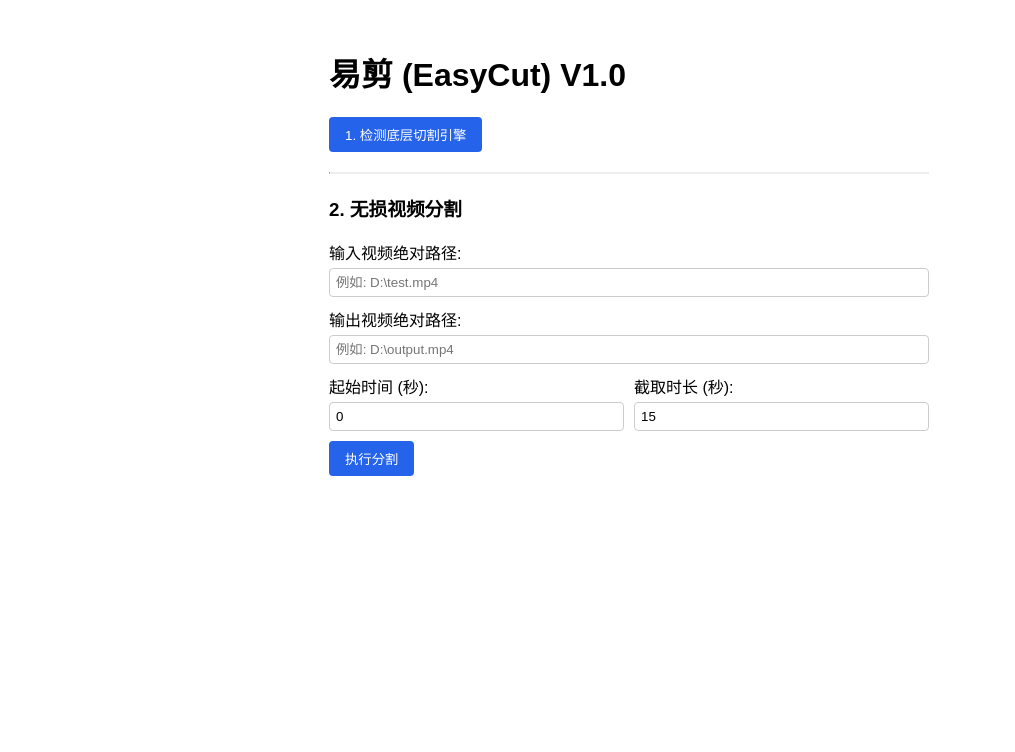
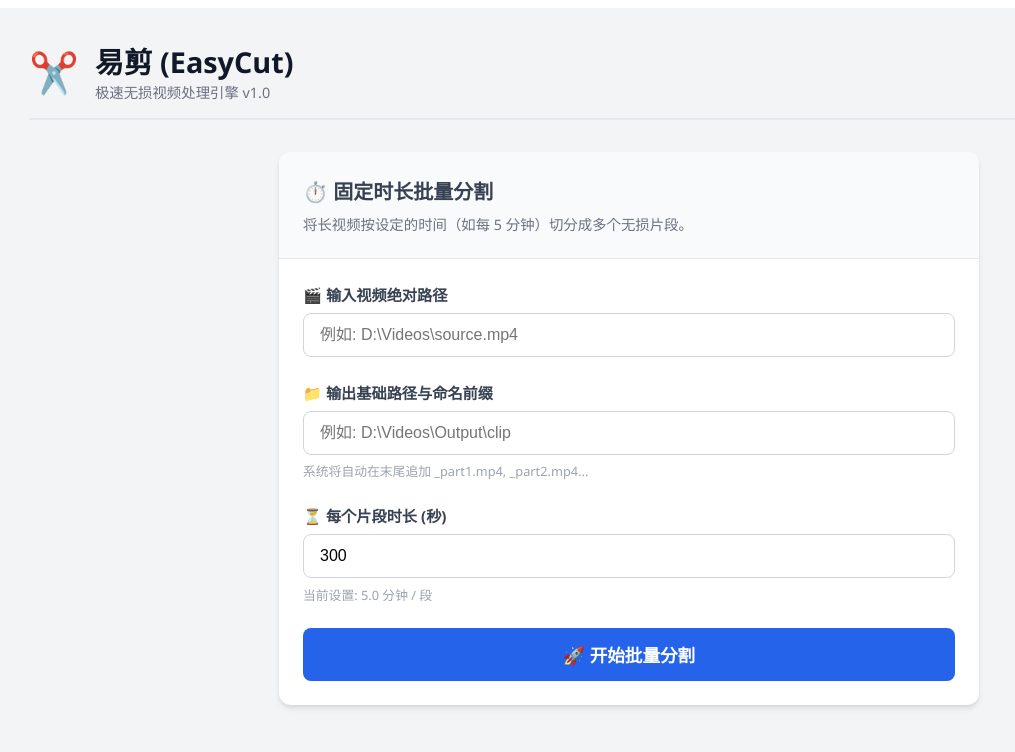
Before and after one commit to GuTuJiDi/easy-cut, a Vue app: page / in a window 1280 px wide. Shown: the top 752 px of the page, without its empty margins (11-1026 px from the left). Built offline with nearby package versions, Linux system fonts and the light colour scheme.

Commit message:
feat(frontend):重构UI，完成固定时长批量分割卡片，对接batch接口

```diff
--- a/src/App.vue
+++ b/src/App.vue
@@ -1,39 +1,62 @@
 <template>
-  <div class="container">
-    <h1>易剪 (EasyCut) V1.0 </h1>
-    <div class="section">
-      <button @click="testEngine">1. 检测底层切割引擎</button>
-      <p v-if="engineStatus" class="status">{{ engineStatus }}</p>
-    </div>
-    <hr>
-    <div class="section">
-      <h3>2. 无损视频分割</h3>
-      <div class="form-group">
-        <label>输入视频绝对路径:</label>
-        <input v-model="splitParams.input" type="text" placeholder="例如: D:\test.mp4" />
+  <div class="app-container">
+    <header class="header">
+      <div class="logo">✂️</div>
+      <div class="title-area">
+        <h1>易剪 (EasyCut)</h1>
+        <p class="subtitle">极速无损视频处理引擎 v1.0</p>
       </div>
-      <div class="form-group">
-        <label>输出视频绝对路径:</label>
-        <input v-model="splitParams.output" type="text" placeholder="例如: D:\output.mp4" />
-      </div>
-      <div class="form-group row">
-        <div>
-          <label>起始时间 (秒):</label>
-          <input v-model="splitParams.startTime" type="text" placeholder="0" />
+    </header>
+
+    <main class="main-content">
+      <div class="card">
+        <div class="card-header">
+          <h2>⏱️ 固定时长批量分割</h2>
+          <p>将长视频按设定的时间（如每 5 分钟）切分成多个无损片段。</p>
         </div>
-        <div>
-          <label>截取时长 (秒):</label>
-          <input v-model="splitParams.duration" type="text" placeholder="15" />
+
+        <div class="card-body">
+          <div class="form-group">
+            <label>🎬 输入视频绝对路径</label>
+            <input
+                v-model="batchParams.inputPath"
+                type="text"
+                placeholder="例如: D:\Videos\source.mp4"
+            />
+          </div>
+
+          <div class="form-group">
+            <label>📁 输出基础路径与命名前缀</label>
+            <input
+                v-model="batchParams.baseOutputName"
+                type="text"
+                placeholder="例如: D:\Videos\Output\clip"
+            />
+            <span class="hint">系统将自动在末尾追加 _part1.mp4, _part2.mp4...</span>
+          </div>
+
+          <div class="form-group">
+            <label>⏳ 每个片段时长 (秒)</label>
+            <input
+                v-model.number="batchParams.segmentDuration"
+                type="number"
+                min="1"
+                placeholder="例如: 300"
+            />
+            <span class="hint">当前设置: {{ (batchParams.segmentDuration / 60).toFixed(1) }} 分钟 / 段</span>
+          </div>
+
+          <button class="primary-btn" @click="runBatchSplit" :disabled="isProcessing">
+            <span v-if="isProcessing" class="spinner">⚙️</span>
+            {{ isProcessing ? '引擎全速处理中...' : '🚀 开始批量分割' }}
+          </button>
+
+          <div v-if="resultLog" :class="['result-box', isError ? 'error' : 'success']">
+            <pre>{{ resultLog }}</pre>
+          </div>
         </div>
       </div>
-
-      <button @click="runSplitTask" :disabled="isProcessing">
-        {{ isProcessing ? '处理中...' : '执行分割' }}
-      </button>
-      <p v-if="splitResult" :class="{status: true, error: isError ,success: !isError}">
-        {{ splitResult }}
-      </p>
-    </div>
+    </main>
   </div>
 </template>
 
@@ -41,50 +64,44 @@
 import { ref, reactive } from 'vue';
 import { invoke } from '@tauri-apps/api/core';
 
-const engineStatus = ref('');
-
-async function testEngine() {
-  try {
-    // 调用 Rust 后端的 check_ffmpeg_status 方法
-    const result = await invoke<string>('check_ffmpeg_status');
-    engineStatus.value = `✅ ${result}`;
-  } catch (error) {
-    engineStatus.value = `❌ 错误: ${error}`;
-  }
-}
-// Charlie 新增的前端逻辑
+// 状态管理
 const isProcessing = ref(false);
-const splitResult = ref('');
+const resultLog = ref('');
 const isError = ref(false);
 
-const splitParams = reactive({
-  input: '',
-  output: '',
-  startTime: '0',
-  duration: '15'
+// 表单数据绑定
+const batchParams = reactive({
+  inputPath: '',
+  baseOutputName: '',
+  segmentDuration: 300 // 默认 300 秒 (5分钟)
 });
 
-async function runSplitTask() {
-  if (!splitParams.input || !splitParams.output) {
-    splitResult.value = "请填写完整的路径！";
+// 触发后端切割任务
+async function runBatchSplit() {
+  // 基础校验
+  if (!batchParams.inputPath || !batchParams.baseOutputName || !batchParams.segmentDuration) {
+    resultLog.value = "⚠️ 请填写完整的路径和时长参数！";
     isError.value = true;
     return;
   }
+
   isProcessing.value = true;
-  splitResult.value = '';
+  resultLog.value = '';
   isError.value = false;
 
   try {
-    // 调用 Bob 开发的接口
-    const result = await invoke<string>('split_video', {
-      inputPath: splitParams.input,
-      outputPath: splitParams.output,
-      startTime: splitParams.startTime,
-      duration: splitParams.duration
+    // 调用 Bob 刚写好的闭环接口
+    const result = await invoke<string>('batch_split_by_duration', {
+      inputPath: batchParams.inputPath,
+      baseOutputName: batchParams.baseOutputName,
+      segmentDuration: batchParams.segmentDuration
     });
-    splitResult.value = `✅ ${result}`;
+
+    // 成功后展示日志
+    resultLog.value = `🎉 批量分割任务完成！\n\n${result}`;
   } catch (error) {
-    splitResult.value = `❌ ${error}`;
+    // 捕获后端的 Err 返回
+    resultLog.value = `❌ 发生错误:\n${error}`;
     isError.value = true;
   } finally {
     isProcessing.value = false;
@@ -93,17 +110,164 @@ async function runSplitTask() {
 </script>
 
 <style scoped>
-/* 简单的样式保持不变 */
-.container { padding: 20px; font-family: sans-serif; max-width: 600px; margin: 0 auto; }
-.section { margin-bottom: 20px; }
-.form-group { display: flex; flex-direction: column; margin-bottom: 10px; }
-.form-group.row { flex-direction: row; gap: 10px; }
-.form-group.row > div { flex: 1; display: flex; flex-direction: column; }
-input { padding: 6px; margin-top: 4px; border: 1px solid #ccc; border-radius: 4px; }
-button { padding: 8px 16px; background-color: #2563eb; color: white; border: none; border-radius: 4px; cursor: pointer; }
-button:disabled { background-color: #9ca3af; }
-hr { margin: 20px 0; border-top: 1px solid #eee; }
-.status { margin-top: 10px; padding: 10px; border-radius: 4px; background: #f0f0f0;}
-.success { background-color: #dcfce7; color: #166534; }
-.error { background-color: #fee2e2; color: #991b1b; }
+/* ===== 现代化 UI 样式定义 ===== */
+.app-container {
+  min-height: 100vh;
+  background-color: #f3f4f6;
+  font-family: 'Segoe UI', system-ui, sans-serif;
+  color: #1f2937;
+  padding: 2rem;
+}
+
+.header {
+  display: flex;
+  align-items: center;
+  gap: 1rem;
+  margin-bottom: 2rem;
+  padding-bottom: 1rem;
+  border-bottom: 2px solid #e5e7eb;
+}
+
+.logo {
+  font-size: 2.5rem;
+}
+
+.title-area h1 {
+  margin: 0;
+  font-size: 1.8rem;
+  color: #111827;
+}
+
+.subtitle {
+  margin: 0;
+  color: #6b7280;
+  font-size: 0.9rem;
+}
+
+.main-content {
+  max-width: 700px;
+  margin: 0 auto;
+}
+
+.card {
+  background: white;
+  border-radius: 12px;
+  box-shadow: 0 4px 6px -1px rgba(0, 0, 0, 0.1), 0 2px 4px -1px rgba(0, 0, 0, 0.06);
+  overflow: hidden;
+}
+
+.card-header {
+  background-color: #f9fafb;
+  padding: 1.5rem;
+  border-bottom: 1px solid #e5e7eb;
+}
+
+.card-header h2 {
+  margin: 0 0 0.5rem 0;
+  font-size: 1.25rem;
+  color: #374151;
+}
+
+.card-header p {
+  margin: 0;
+  color: #6b7280;
+  font-size: 0.9rem;
+}
+
+.card-body {
+  padding: 1.5rem;
+}
+
+.form-group {
+  margin-bottom: 1.5rem;
+  display: flex;
+  flex-direction: column;
+}
+
+.form-group label {
+  font-weight: 600;
+  margin-bottom: 0.5rem;
+  color: #374151;
+  font-size: 0.95rem;
+}
+
+.form-group input {
+  padding: 0.75rem 1rem;
+  border: 1px solid #d1d5db;
+  border-radius: 8px;
+  font-size: 1rem;
+  transition: all 0.2s;
+}
+
+.form-group input:focus {
+  outline: none;
+  border-color: #3b82f6;
+  box-shadow: 0 0 0 3px rgba(59, 130, 246, 0.2);
+}
+
+.hint {
+  font-size: 0.8rem;
+  color: #9ca3af;
+  margin-top: 0.4rem;
+}
+
+.primary-btn {
+  width: 100%;
+  padding: 0.875rem;
+  background-color: #2563eb;
+  color: white;
+  border: none;
+  border-radius: 8px;
+  font-size: 1.1rem;
+  font-weight: 600;
+  cursor: pointer;
+  transition: background-color 0.2s;
+  display: flex;
+  justify-content: center;
+  align-items: center;
+  gap: 0.5rem;
+}
+
+.primary-btn:hover:not(:disabled) {
+  background-color: #1d4ed8;
+}
+
+.primary-btn:disabled {
+  background-color: #9ca3af;
+  cursor: not-allowed;
+}
+
+.spinner {
+  animation: spin 1s linear infinite;
+}
+
+@keyframes spin {
+  100% { transform: rotate(360deg); }
+}
+
+.result-box {
+  margin-top: 1.5rem;
+  padding: 1rem;
+  border-radius: 8px;
+  font-family: monospace;
+  font-size: 0.9rem;
+  overflow-x: auto;
+}
+
+.result-box pre {
+  margin: 0;
+  white-space: pre-wrap;
+}
+
+.success {
+  background-color: #f0fdf4;
+  border: 1px solid #bbf7d0;
+  color: #166534;
+}
+
+.error {
+  background-color: #fef2f2;
+  border: 1px solid #fecaca;
+  color: #991b1b;
+}
 </style>
```
